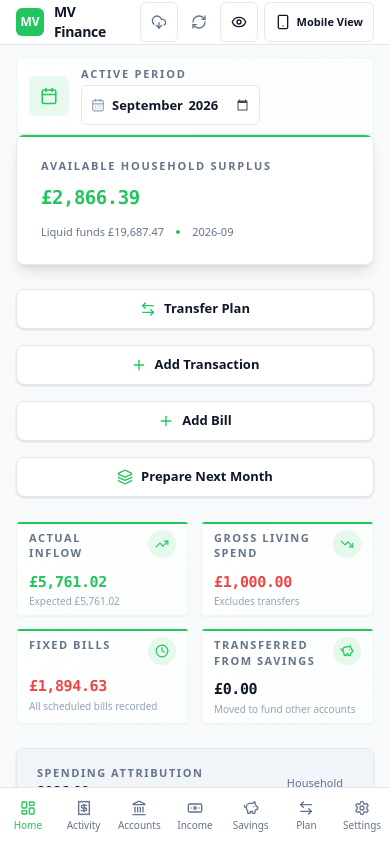
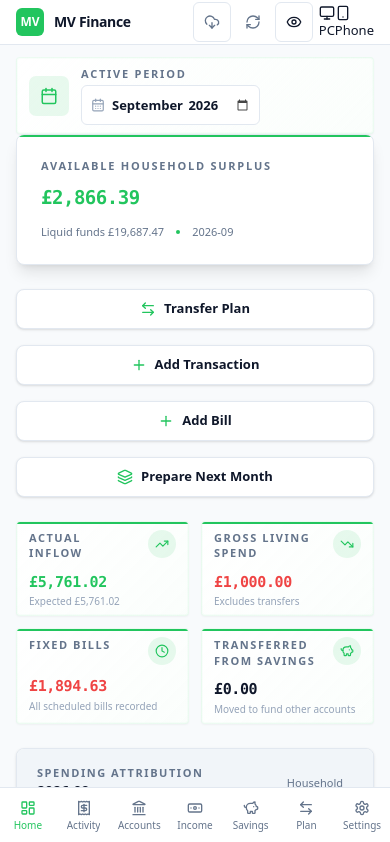
Before and after one commit to backtonemesis-cpu/MV, a React (Vite) app: page / in a window 390 px wide. Shown: the top 842 px of the page. Built offline with nearby package versions, Linux system fonts and the light colour scheme.

Commit message:
Replace mobile preview with PC and Phone mode selector

```diff
--- a/src/components/Header.tsx
+++ b/src/components/Header.tsx
@@ -3,6 +3,7 @@ import {
   Shield,
   RefreshCw,
   DownloadCloud,
+  Monitor,
   Smartphone,
   Eye,
   EyeOff,
@@ -19,8 +20,8 @@ interface HeaderProps {
   onOpenTestsModal: () => void;
   isLoading: boolean;
   availableIdentities: { email: string; name: string; role: any }[];
-  isMobilePreview: boolean;
-  onToggleMobilePreview: () => void;
+  layoutMode: 'pc' | 'phone';
+  onLayoutModeChange: (mode: 'pc' | 'phone') => void;
   isPrivacyMasked: boolean;
   onTogglePrivacyMask: () => void;
 }
@@ -31,8 +32,8 @@ export const Header: React.FC<HeaderProps> = ({
   onRefresh,
   onOpenBackupModal,
   isLoading,
-  isMobilePreview,
-  onToggleMobilePreview,
+  layoutMode,
+  onLayoutModeChange,
   isPrivacyMasked,
   onTogglePrivacyMask,
 }) => {
@@ -119,21 +120,33 @@ export const Header: React.FC<HeaderProps> = ({
               </span>
             </button>
 
-            <button
-              type="button"
-              id="header-mobile-preview-btn"
-              onClick={onToggleMobilePreview}
-              aria-pressed={isMobilePreview}
-              className={`mv-mobile-preview-toggle inline-flex h-8 items-center gap-1.5 rounded-md border px-2.5 text-[11px] font-semibold transition-colors ${
-                isMobilePreview
-                  ? 'border-accent bg-accent text-on-accent'
-                  : 'border-muted bg-surface text-main hover:bg-surface-muted'
-              }`}
-              title={isMobilePreview ? 'Exit mobile preview' : 'Preview mobile layout'}
+            <div
+              className="mv-layout-switcher"
+              role="group"
+              aria-label="App display mode"
+              title="Choose the layout for this device"
             >
-              <Smartphone className="h-4 w-4 shrink-0" />
-              <span className="mv-mobile-preview-label">Mobile View</span>
-            </button>
+              <button
+                type="button"
+                id="header-layout-pc-btn"
+                onClick={() => onLayoutModeChange('pc')}
+                aria-pressed={layoutMode === 'pc'}
+                className={`mv-layout-switcher-option ${layoutMode === 'pc' ? 'is-active' : ''}`}
+              >
+                <Monitor className="h-4 w-4 shrink-0" />
+                <span>PC</span>
+              </button>
+              <button
+                type="button"
+                id="header-layout-phone-btn"
+                onClick={() => onLayoutModeChange('phone')}
+                aria-pressed={layoutMode === 'phone'}
+                className={`mv-layout-switcher-option ${layoutMode === 'phone' ? 'is-active' : ''}`}
+              >
+                <Smartphone className="h-4 w-4 shrink-0" />
+                <span>Phone</span>
+              </button>
+            </div>
           </div>
         </div>
       </div>
```
